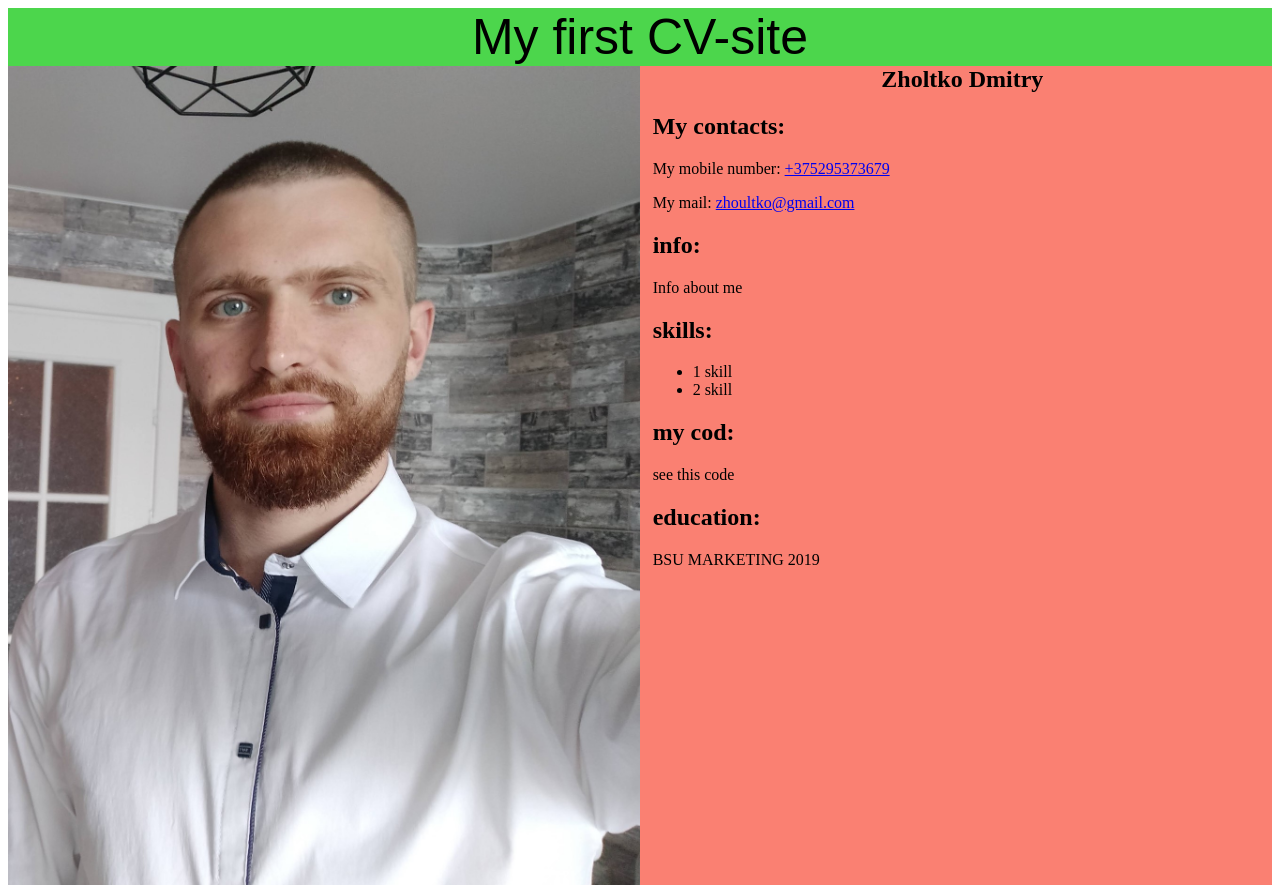
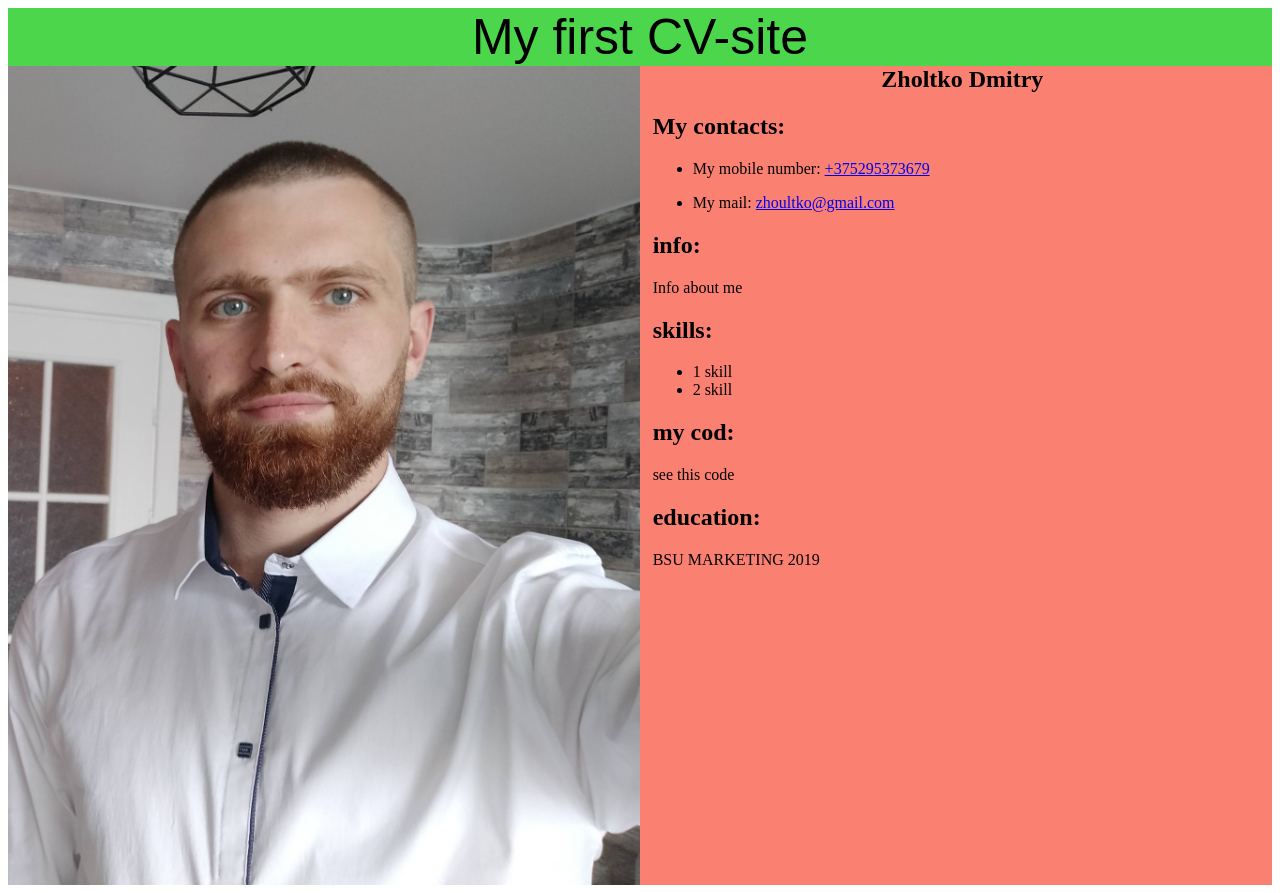
Before and after one commit to Zhdmitry/rsschool-cv, a plain HTML site: page index.html in a window 1280 px wide. Drawn offline with Linux system fonts and the light colour scheme.

Commit message:
feat: edit contacts

```diff
--- a/index.html
+++ b/index.html
@@ -13,8 +13,9 @@
        <section>
         <h1 class="name">Zholtko Dmitry</h1>
         <h2 class="contacts">My contacts:</h2>
-        <p> My mobile number: <a href="tel:+375295373679">+375295373679</a></p>
-        <p> My mail: <a href="mailto:zhoultko@gmail.com">zhoultko@gmail.com</a></p>
+        <ul>
+            <li><p> My mobile number: <a href="tel:+375295373679">+375295373679</a></p></li>
+            <li><p> My mail: <a href="mailto:zhoultko@gmail.com">zhoultko@gmail.com</a></p></li> </ul>
         <h2>info:</h2>
         <p>Info about me</p>
         <h2>skills:</h2>
```
